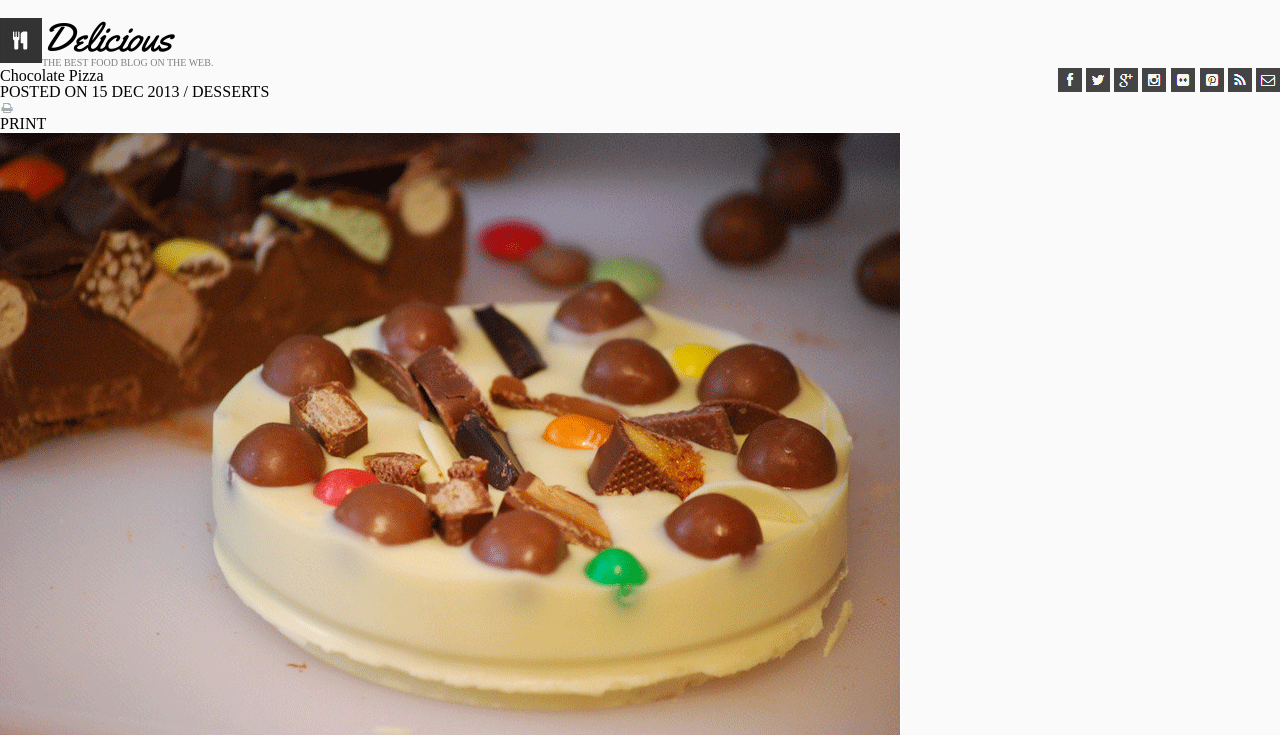
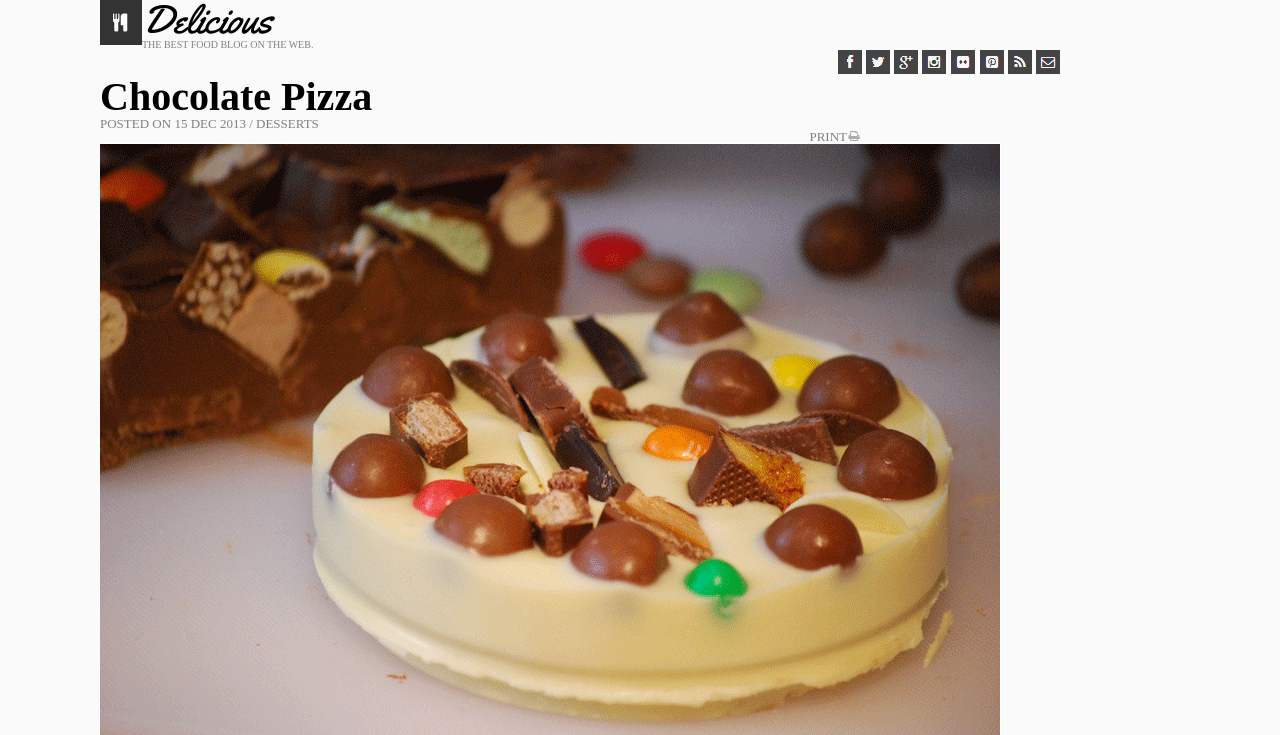
Before and after one commit to mdomeck/chocolate-pizza, a plain HTML site: page index.html in a window 1280 px wide. Shown: the top 735 px of the page. Drawn offline with Linux system fonts and the light colour scheme.

Commit message:
Finished header

```diff
--- a/index.html
+++ b/index.html
@@ -8,7 +8,7 @@
   <link rel="stylesheet" href="reset.css">
   <link rel="stylesheet" href="style.css">
   <link href="https://fonts.googleapis.com/css2?family=Yellowtail&display=swap" rel="stylesheet">
-  <link href="https://fonts.googleapis.com/css2?family=Yellowtail&display=swap" rel="stylesheet">
+  <link href="https://fonts.googleapis.com/css2?family=Archivo+Black&display=swap" rel="stylesheet">
 </head>
 
 <body>
@@ -20,7 +20,6 @@
         <div>
           <p class="delicious">Delicious</p>
           <p class="tagline">THE BEST FOOD BLOG ON THE WEB.</p>
-        </div>
           <nav>
 
             <img src="images/fb-icon.png" alt="facebook">
@@ -33,14 +32,15 @@
             <img src="images/mail-icon.png" alt="You Got Mail!">
 
           </nav>
+        </div>
       </section>
   </header>
   <main>
     <h2>Chocolate Pizza</h2>
     <ul>
-      <li>POSTED ON 15 DEC 2013 / DESSERTS</li>
-      <li><img src="images/print-icon.png" alt="print"></li>
-      <li>PRINT</li>
+      <li id="posted">POSTED ON 15 DEC 2013 / DESSERTS</li>
+      <li class = "print"><img src="images/print-icon.png" alt="print"></li>
+      <li class="print">PRINT</li>
     </ul>
     <img src="images/choco-pizza.png" alt="Chocolate Pizza">
     <p>For the fig-swirl: Melt butter over medium heat in a saucepan. Add brown sugar and stil to dissolve. Halve all of the figs and toss in the saucepan with water and lemon juice. Cook over medium heat, stirring frequently, until you have a chunky-jammy mixture. Add salt with one or two stirs, set aside and let cool completely.</p>
--- a/style.css
+++ b/style.css
@@ -3,8 +3,8 @@ body{
   background-color: rgb(250, 250, 250);
   padding-left: 100px;
   padding-right: 100px;
-  display: inline;
-  max-width: 960px;
+  display: inline-block;
+  width: 960px;
 }
 
 .fork{
@@ -20,8 +20,26 @@ body{
   color: gray;
 }
 
-nav {
+section > div > nav {
+  text-align: right;
+  /* float: right; */
+  width: 960px;
+
+}
+h2 {
+  font-family: 'Archiveo Black';
+  font-size: 40px;
+  font-weight: bold;
+}
+#posted {
+  color: gray;
+  font-size: 13px;
+}
+.print {
+  display: inline;
   float: right;
+  color: gray;
+  font-size: 13px;
 }
 /* header {
   background-color: saddlebrown;
```
Lines whose indentation alone changed are shown as unchanged.
